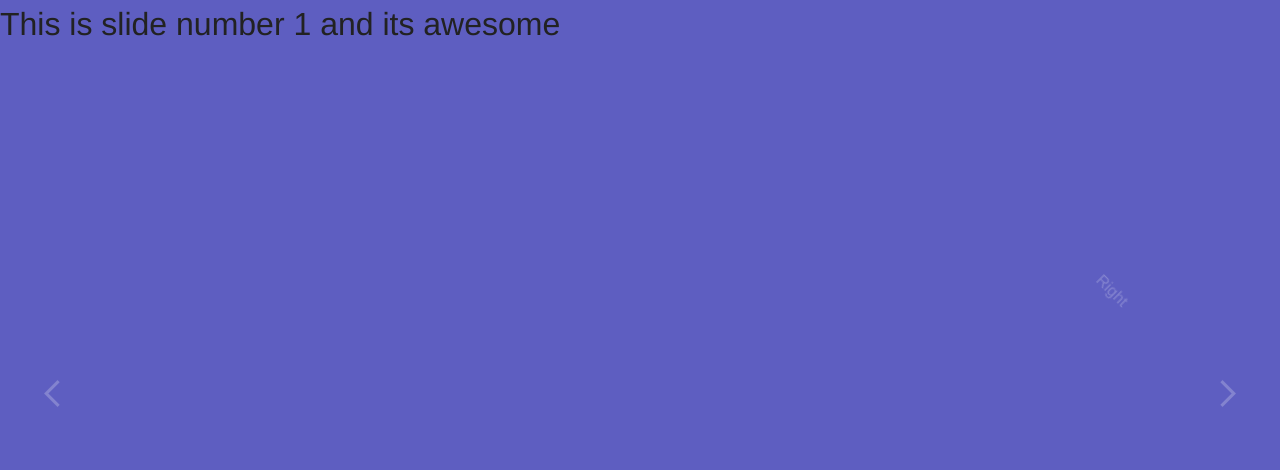
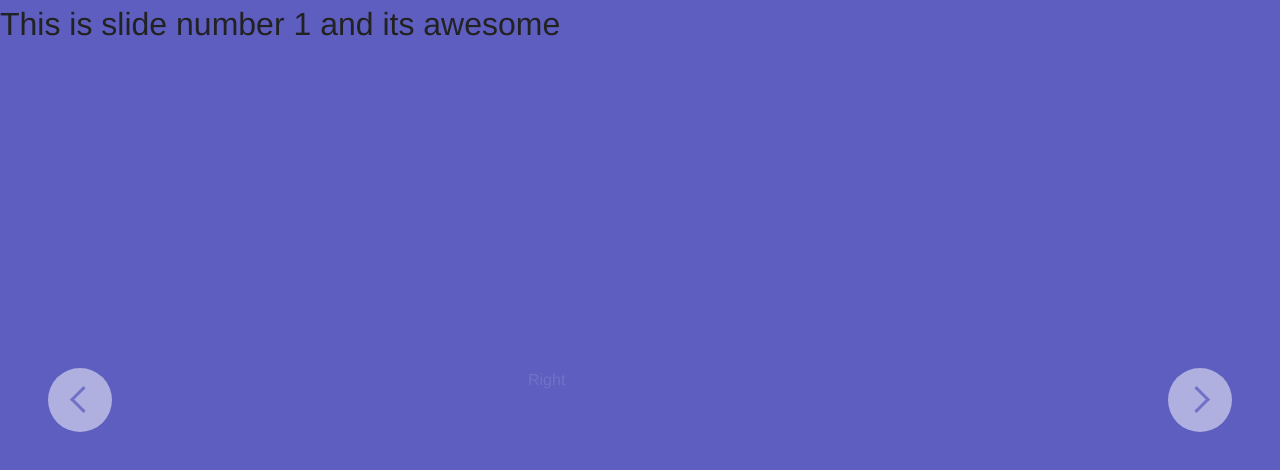
Before and after one commit to ManeeshChiba/VanillaSwipe, a website: page index.html in a window 1280 px wide. Drawn offline with Linux system fonts and the light colour scheme.

Commit message:
Made some circle buttons to controls the snippiness

```diff
--- a/css/less/main.less
+++ b/css/less/main.less
@@ -25,11 +25,18 @@
 	.vanilla-wrapper {height: 100%;
 		.vanilla-slide {height: 100%;}
 	}
-	.vanilla-controls {position: absolute; top: 50%; left: 0; width: 100%; margin-top: -1em;
-		.left, .right {display: block; width: 1em; height: 1em; background: transparent; border:3px solid @brand-highlight; text-indent: -1000%; transform:rotate(45deg);}
+	.vanilla-controls {position: absolute; top: 50%; left: 0; width: 100%; margin-top: -2em;
+		.left, .right {text-indent: -1000%; position: relative; width: 4em; height: 4em; display: block; background: @body-bg; border-radius: 8em; z-index: 1; opacity: 0.5; transition:all 0.25s ease;
+			&:before {content: ''; display: block; width: 1em; height: 1em; background: transparent; border:3px solid @brand-highlight;  transform:rotate(45deg); position: absolute; top: 1.4em; left: 1.4em; z-index: 2;}
+			&:hover {opacity: 1;}
+		}
 
-		.left {border-top:0; border-right: 0; float: left; margin-left: 3em;}
-		.right {border-bottom:0; border-left: 0; float: right; margin-right: 3em;}
+		.left {  float: left; margin-left: 3em;
+			&:before{border-top:0; border-right: 0; left: 1.6em;}
+		}
+		.right { float: right; margin-right: 3em;
+			&:before{border-bottom:0; border-left: 0; left: 1.2em;}
+		}
 	}
 }
 
--- a/css/main-unprefixed.css
+++ b/css/main-unprefixed.css
@@ -334,29 +334,56 @@ sub {
   top: 50%;
   left: 0;
   width: 100%;
-  margin-top: -1em;
+  margin-top: -2em;
 }
 .vanilla-container .vanilla-controls .left,
 .vanilla-container .vanilla-controls .right {
+  text-indent: -1000%;
+  position: relative;
+  width: 4em;
+  height: 4em;
+  display: block;
+  background: #ffffff;
+  border-radius: 8em;
+  z-index: 1;
+  opacity: 0.5;
+  transition: all 0.25s ease;
+}
+.vanilla-container .vanilla-controls .left:before,
+.vanilla-container .vanilla-controls .right:before {
+  content: '';
   display: block;
   width: 1em;
   height: 1em;
   background: transparent;
   border: 3px solid #8383cf;
-  text-indent: -1000%;
   transform: rotate(45deg);
+  position: absolute;
+  top: 1.4em;
+  left: 1.4em;
+  z-index: 2;
+}
+.vanilla-container .vanilla-controls .left:hover,
+.vanilla-container .vanilla-controls .right:hover {
+  opacity: 1;
 }
 .vanilla-container .vanilla-controls .left {
-  border-top: 0;
-  border-right: 0;
   float: left;
   margin-left: 3em;
 }
+.vanilla-container .vanilla-controls .left:before {
+  border-top: 0;
+  border-right: 0;
+  left: 1.6em;
+}
 .vanilla-container .vanilla-controls .right {
+  float: right;
+  margin-right: 3em;
+}
+.vanilla-container .vanilla-controls .right:before {
   border-bottom: 0;
   border-left: 0;
-  float: right;
-  margin-right: 3em;
+  left: 1.2em;
 }
 #slide-01 {
   background: #5e5ec1;
```
Also changed, not shown: css/main.css.
